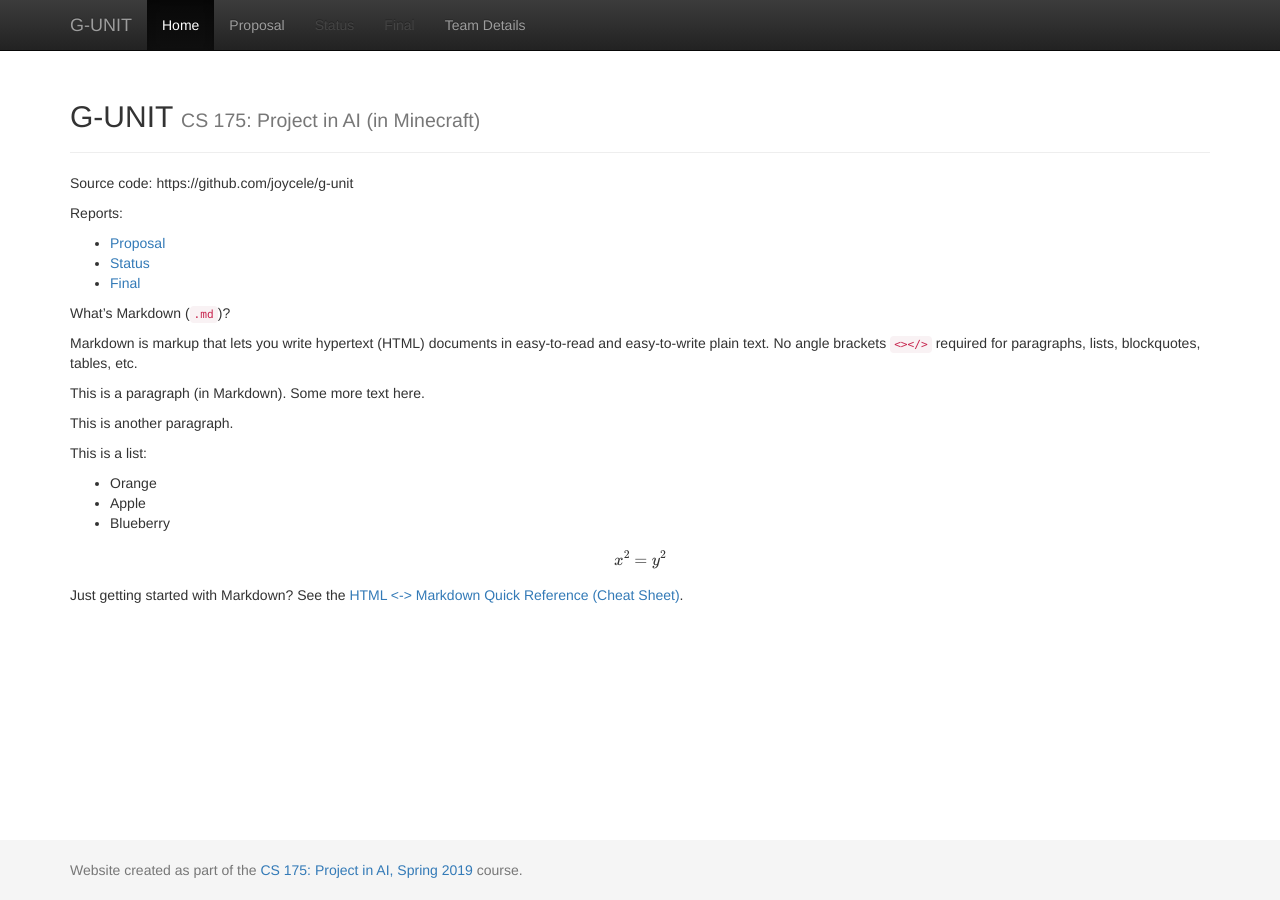
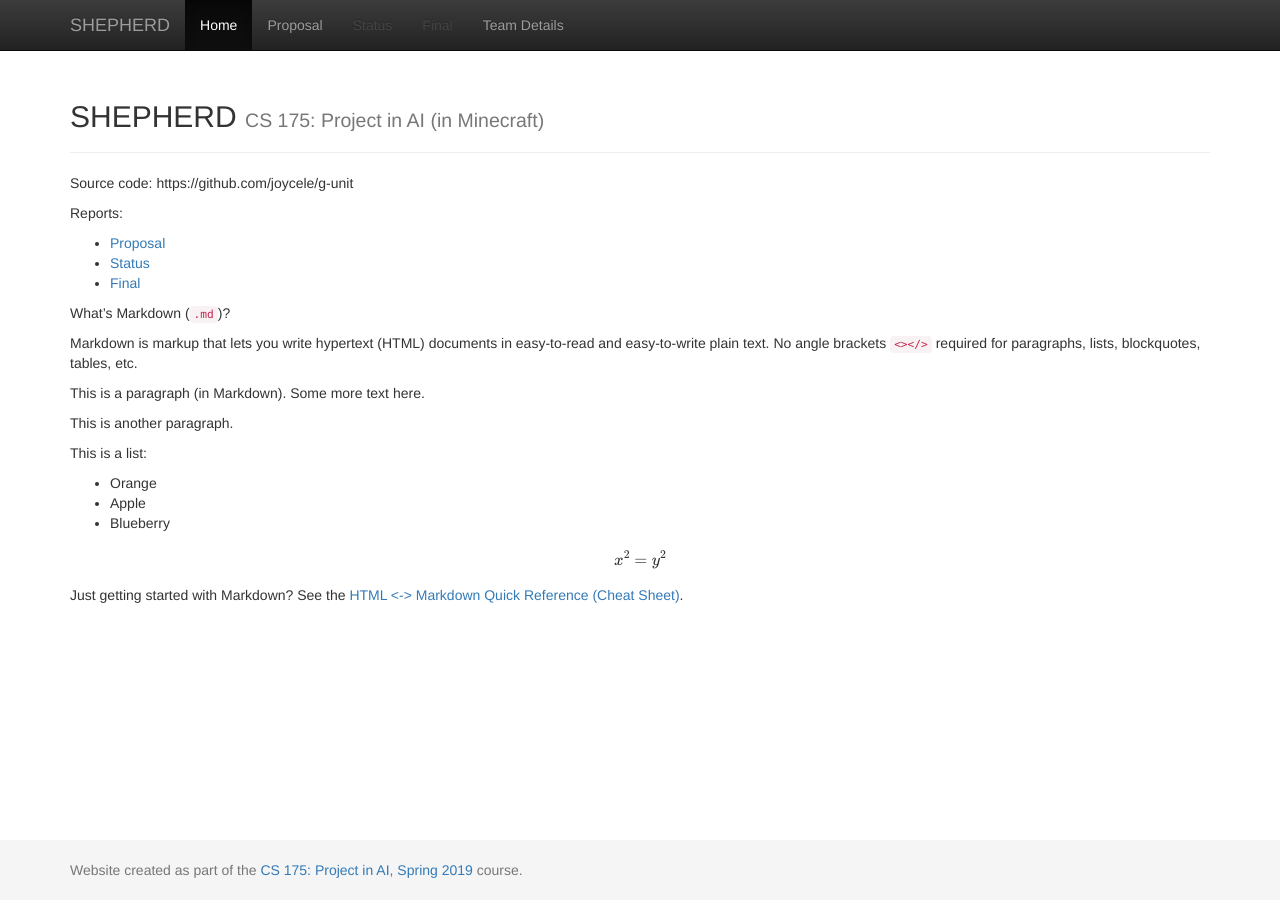
Before and after one commit to joycele/Shepherd, a Jekyll site: the page built from docs/index.md, in a window 1280 px wide. Built offline with Jekyll 4.4.1, drawn with Linux system fonts in a browser that asks for light colours; formulas are drawn with MathJax 3.

Commit message:
Change team name to Shepherd

```diff
--- a/docs/_config.yml
+++ b/docs/_config.yml
@@ -1,7 +1,7 @@
 ###########
 # site.title
 
-title:    'G-UNIT'
+title:    'SHEPHERD'
 subtitle: 'CS 175: Project in AI (in Minecraft)'
 
 
```
